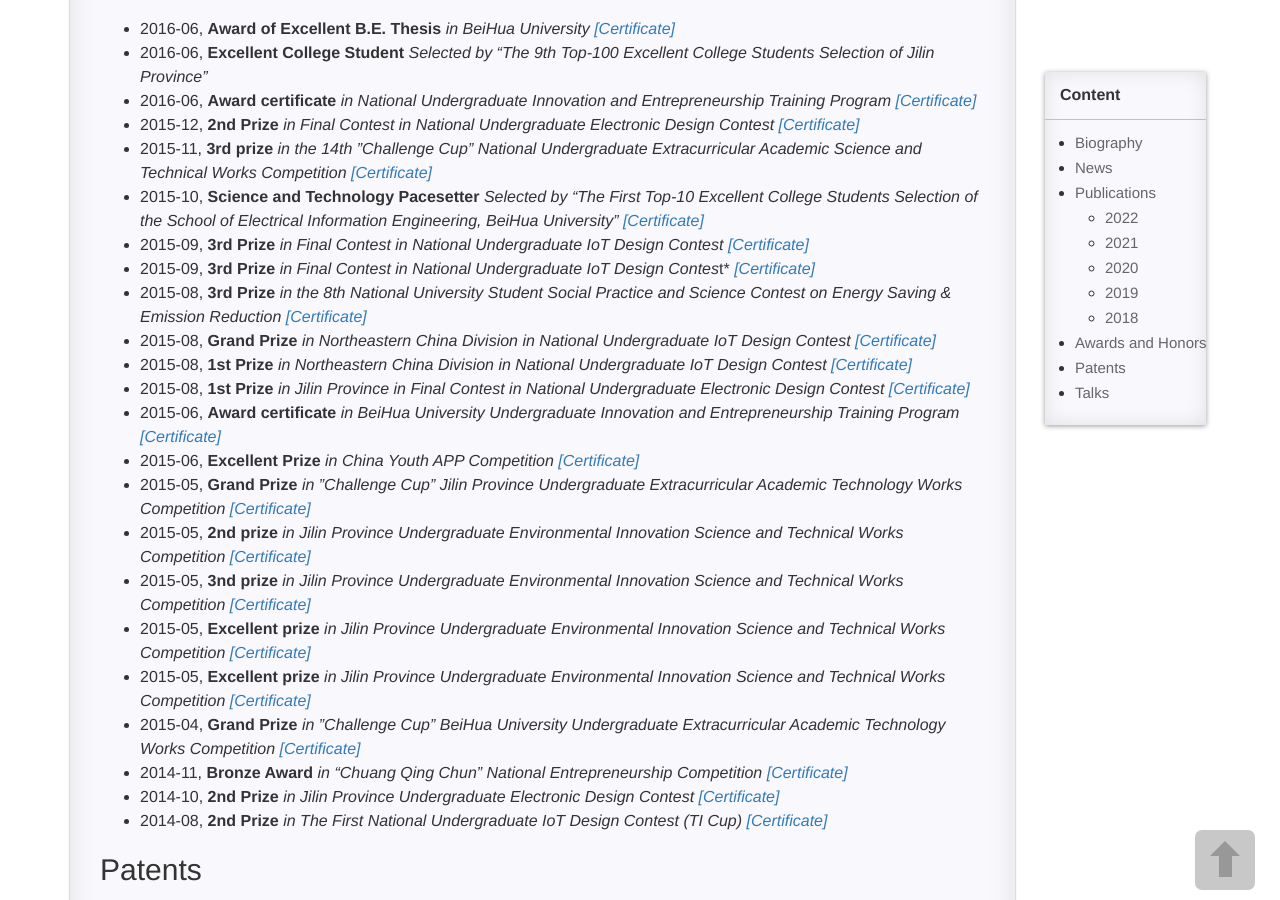
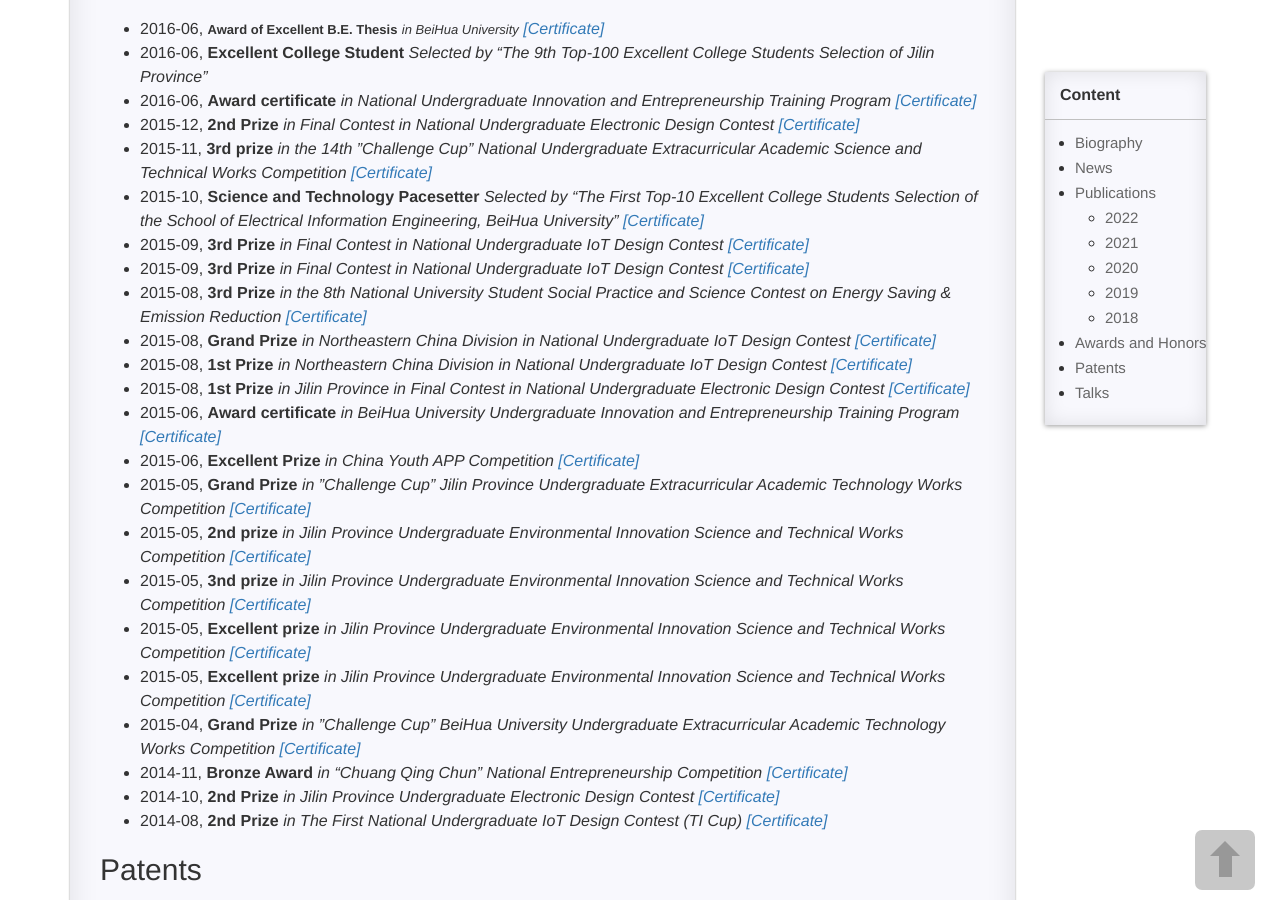
Before and after one commit to XihongZhou/xihongzhou.github.io, a Jekyll site: the page built from pages/1_homepage.md, in a window 1280 px wide and 900 px high, scrolled down 1787 px. Built offline with Jekyll 4.4.1, drawn with Linux system fonts in a browser that asks for light colours; comment, search, counter and statistics services are not loaded.

Commit message:
Update 1_homepage.md

```diff
--- a/pages/1_homepage.md
+++ b/pages/1_homepage.md
@@ -85,14 +85,14 @@ permalink: /homepage/
 
 ---
 
-- 2016-06, **Award of Excellent B.E. Thesis** *in BeiHua University* [*[Certificate]*](https://xihongzhou.github.io/images/Certificate/2016-06-30_E_B.E_T_BHU.jpg)
+- 2016-06, **<font size="2">Award of Excellent B.E. Thesis</font>** *<font size="2">in BeiHua University</font>* [*[Certificate]*](https://xihongzhou.github.io/images/Certificate/2016-06-30_E_B.E_T_BHU.jpg)
 - 2016-06, **Excellent College Student** *Selected by "The 9th Top-100 Excellent College Students Selection of Jilin Province”*
 - 2016-06, **Award certificate** *in National Undergraduate Innovation and Entrepreneurship Training Program* [*[Certificate]*](https://xihongzhou.github.io/images/Certificate/2016-06_NU_IETP.jpg)
 - 2015-12, **2nd Prize** *in Final Contest in National Undergraduate Electronic Design Contest* [*[Certificate]*](https://xihongzhou.github.io/images/Certificate/2015-12_NU_EDC.jpg)
 - 2015-11, **3rd prize** *in the 14th ”Challenge Cup” National Undergraduate Extracurricular Academic Science and Technical Works Competition* [*[Certificate]*](https://xihongzhou.github.io/images/Certificate/2015-11_NU_EACTWC_(3P).jpg)
 - 2015-10, **Science and Technology Pacesetter** *Selected by "The First Top-10 Excellent College Students Selection of the School of Electrical Information Engineering, BeiHua University”* [*[Certificate]*](https://xihongzhou.github.io/images/Certificate/2015-10-17_BHU_Top10_ECS.jpg)
 - 2015-09, **3rd Prize** *in Final Contest in National Undergraduate IoT Design Contest* [*[Certificate]*](https://xihongzhou.github.io/images/Certificate/2015-09_NU_IoT_DC_(1).jpg)
-- 2015-09, **3rd Prize** *in Final Contest in National Undergraduate IoT Design Contes*t* [*[Certificate]*](https://xihongzhou.github.io/images/Certificate/2015-09_NU_IoT_DC_(2).jpg)
+- 2015-09, **3rd Prize** *in Final Contest in National Undergraduate IoT Design Contest* [*[Certificate]*](https://xihongzhou.github.io/images/Certificate/2015-09_NU_IoT_DC_(2).jpg)
 - 2015-08, **3rd Prize** *in the 8th National University Student Social Practice and Science Contest on Energy Saving & Emission Reduction* [*[Certificate]*](https://xihongzhou.github.io/images/Certificate/2015-08_NUS_SPSC_ESER.jpg)
 - 2015-08, **Grand Prize** *in Northeastern China Division in National Undergraduate IoT Design Contest* [*[Certificate]*](https://xihongzhou.github.io/images/Certificate/2015-08_NU_IoT_DC_(GP_NCD).jpg)
 - 2015-08, **1st Prize** *in Northeastern China Division in National Undergraduate IoT Design Contest* [*[Certificate]*](https://xihongzhou.github.io/images/Certificate/2015-08_NU_IoT_DC_(FP_NCD).jpg)
```
